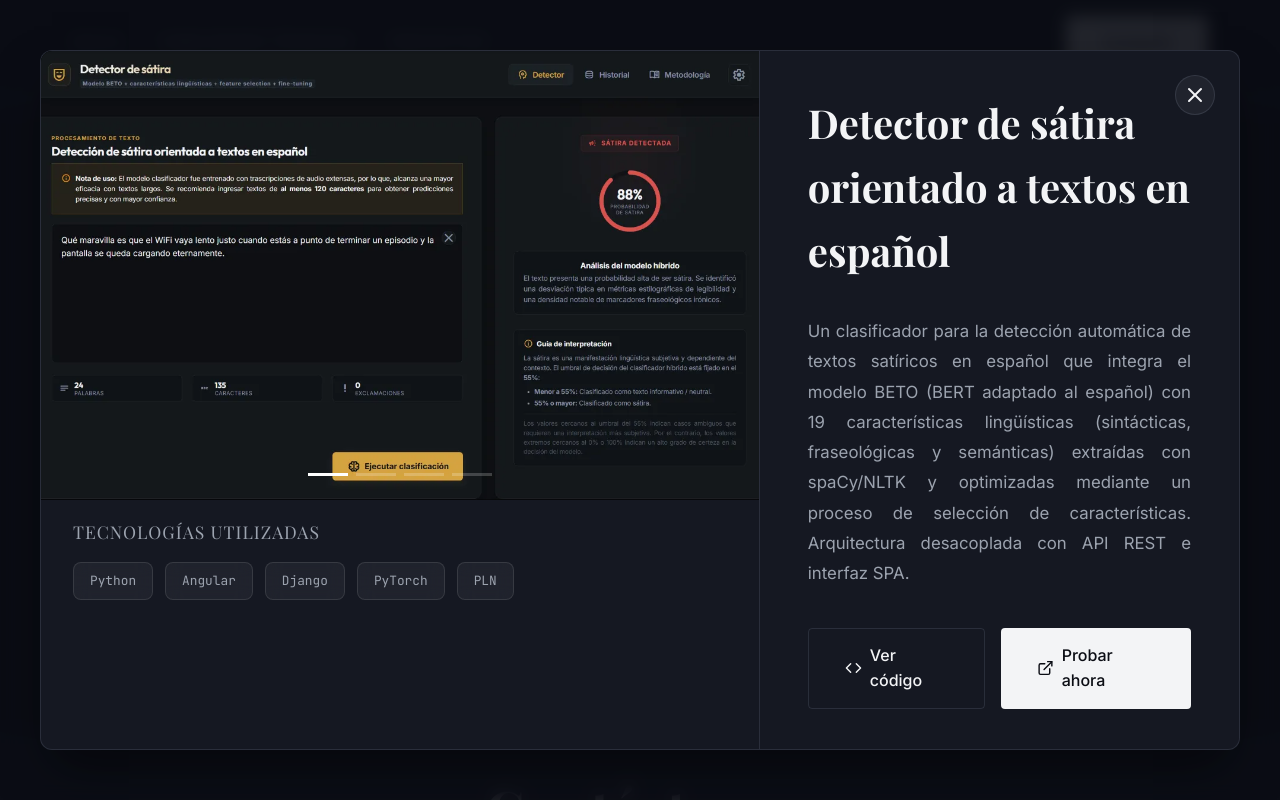
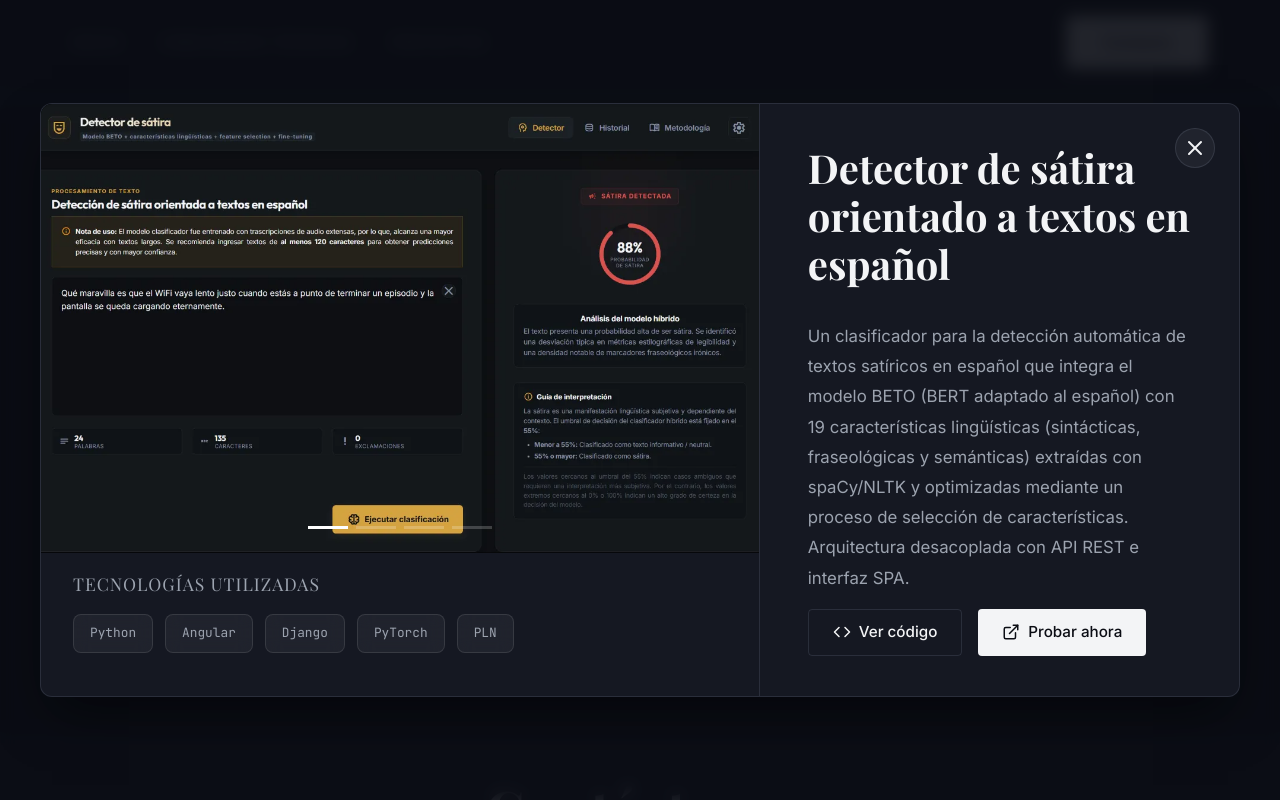
Before and after one commit to luisknight24/portafolio, a React (Vite) app: page / in a window 1280 px wide. Both pictures are taken after a click on the element 250 px from the left and 2737 px from the top of the page. Shown: the part 2287-3087 px from the top of the page. Built offline with nearby package versions, Linux system fonts and the light colour scheme; a web font is replaced by a local one.

Commit message:
Refactoriza presentación de credenciales y optimiza espaciado y proporciones UI en modal de proyectos

```diff
--- a/src/componentes/secciones/ModalProyecto.tsx
+++ b/src/componentes/secciones/ModalProyecto.tsx
@@ -76,11 +76,25 @@ export const ModalProyecto: React.FC<ModalProyectoProps> = ({ proyecto, cerrarMo
                 ))}
               </div>
             </div>
+
+            {proyecto.credenciales && (
+              <div className="modal-credenciales-contenedor">
+                <h3 className="modal-subtitulo">Credenciales para acceso de prueba</h3>
+                <div className="modal-credenciales">
+                  <p><strong>Correo:</strong> {proyecto.credenciales.correo}</p>
+                  <p><strong>Contraseña:</strong> {proyecto.credenciales.contrasena}</p>
+                </div>
+              </div>
+            )}
           </div>
 
           <div className="modal-info">
             <h2>{proyecto.titulo}</h2>
-            <p>{proyecto.descripcion}</p>
+            <div className="modal-descripcion-contenedor">
+              {proyecto.descripcion.split('\n\n').map((parrafo: string, i: number) => (
+                <p key={i} style={{ marginBottom: '1rem' }}>{parrafo}</p>
+              ))}
+            </div>
 
             <div className="modal-acciones">
               {proyecto.enlaces.codigo && (
--- a/src/datos/portafolio.ts
+++ b/src/datos/portafolio.ts
@@ -77,7 +77,13 @@ export const proyectos = [
   {
     id: 2,
     titulo: "DentAgend: Administración de reservaciones odontológicas",
-    descripcion: "Sistema integrado para la administración de reservaciones y fichas clínicas en consultorios odontológicos. Proporciona un espacio de trabajo unificado donde pacientes, odontólogos y administradores interactúan en tiempo real. Backend estructurado como API RESTful con C# y frontend dinámico en Angular.",
+    descripcion: `Sistema integrado para la administración de reservaciones y fichas clínicas en consultorios odontológicos. Proporciona un espacio de trabajo unificado donde pacientes, odontólogos y administradores interactúan en tiempo real. Backend estructurado como API RESTful con C# y frontend dinámico en Angular.
+
+Nota: También puedes crear una cuenta registrando un correo nuevo, en donde, se enviará un código de verificación (OTP) a la dirección de correo registrada.`,
+    credenciales: {
+      correo: "paciente@gmail.com",
+      contrasena: "123456"
+    },
     tecnologias: [".NET 6", "Angular 15", "C#", "SQL Server", "JWT", "EF Core"],
     enlaces: { codigo: "https://github.com/luisknight24/SistemaOdontologico", demo: "https://sistema-odontologico-seven.vercel.app/" },
     imagen: imgOdontologico1,
--- a/src/index.css
+++ b/src/index.css
@@ -637,6 +637,7 @@ a:hover {
 
 .modal-info h2 {
   font-size: 2.5rem;
+  line-height: 1.2;
   margin-bottom: 1rem;
   margin-top: 0;
 }
@@ -646,6 +647,8 @@ a:hover {
   line-height: 1.8;
   margin-bottom: 2.5rem;
   color: var(--color-texto-secundario);
+  white-space: pre-line;
+  text-align: left;
 }
 
 .modal-tecnologias-contenedor {
@@ -691,9 +694,39 @@ a:hover {
   transform: translateY(-2px);
 }
 
+.modal-credenciales-contenedor {
+  padding: 0 2rem;
+  margin-top: 0rem;
+  margin-bottom: 2rem;
+}
+
+.modal-credenciales-contenedor .modal-subtitulo {
+  margin-bottom: 0.5rem;
+}
+
+.modal-credenciales {
+  color: var(--color-texto-secundario);
+  font-size: 0.95rem;
+  line-height: 1.4;
+}
+
+.modal-credenciales p {
+  margin-bottom: 0rem;
+  text-align: left;
+}
+
+.modal-credenciales strong {
+  color: var(--color-texto-principal);
+}
+
 .modal-acciones {
   display: flex;
   gap: 1rem;
+}
+
+.modal-acciones .boton {
+  padding: 0.65rem 1.5rem;
+  font-size: 0.95rem;
 }
 
 .contacto {
```
